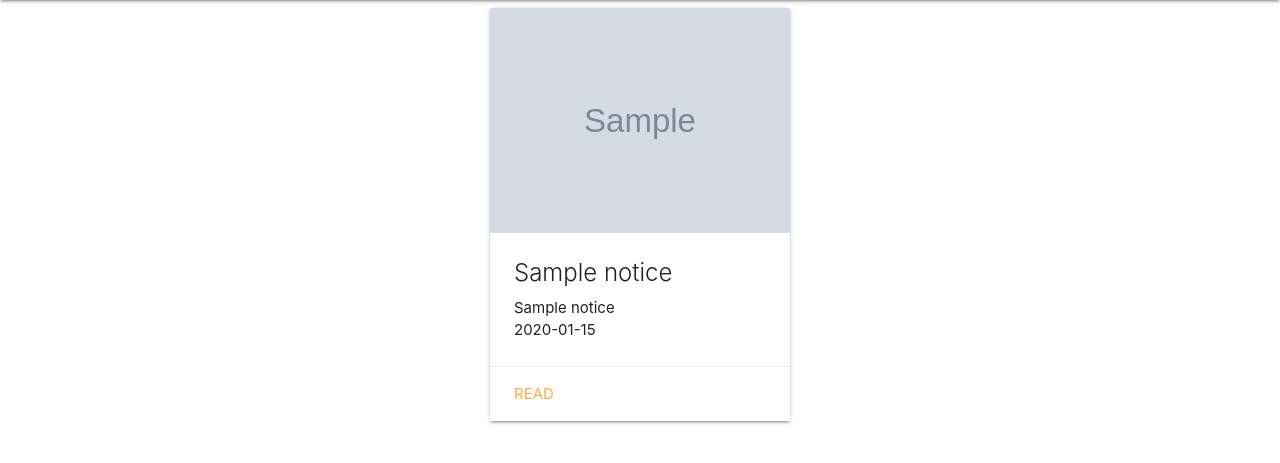
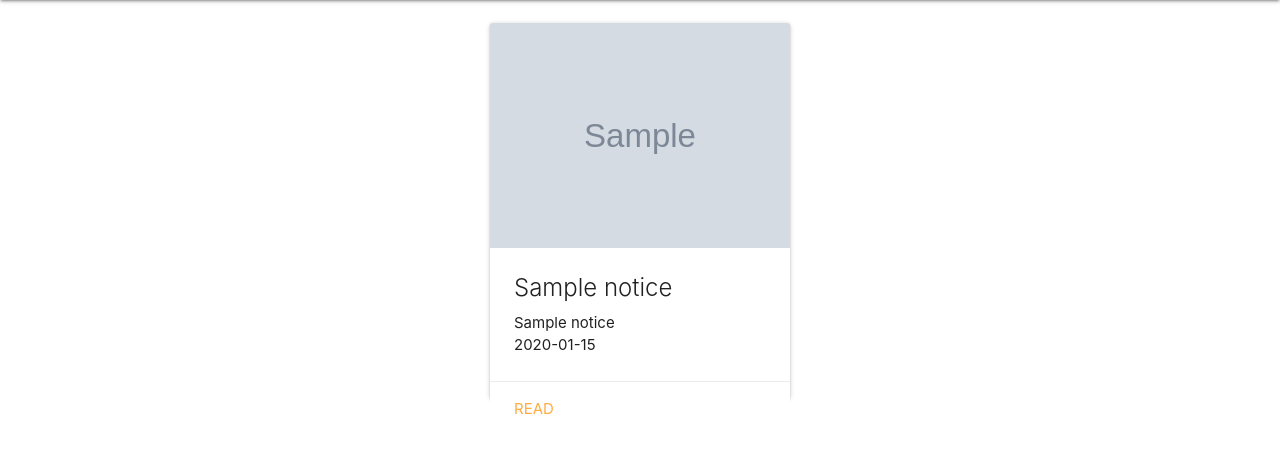
Before and after one commit to DyogoBendo/atividade-flask, a Flask app: page / in a window 1280 px wide. Shown: the part 64-527 px from the top of the page. Run offline with Flask 2, Linux system fonts and the light colour scheme; tables that the repository leaves empty hold one stand-in row (values such as "Sample post"); grey boxes marked "Sample" are stand-in pictures.

Commit message:
vinte comer

```diff
--- a/static/styles/index.css
+++ b/static/styles/index.css
@@ -1,6 +1,7 @@
 .noticias{
     display: flex;
     justify-content: center;
+    padding: 1rem;
 }
 
 .icone{
@@ -12,5 +13,5 @@
 }
 .noticias .card{
     width: 20rem;
-    height: 100%;
+    height: 25rem;
 }
```
